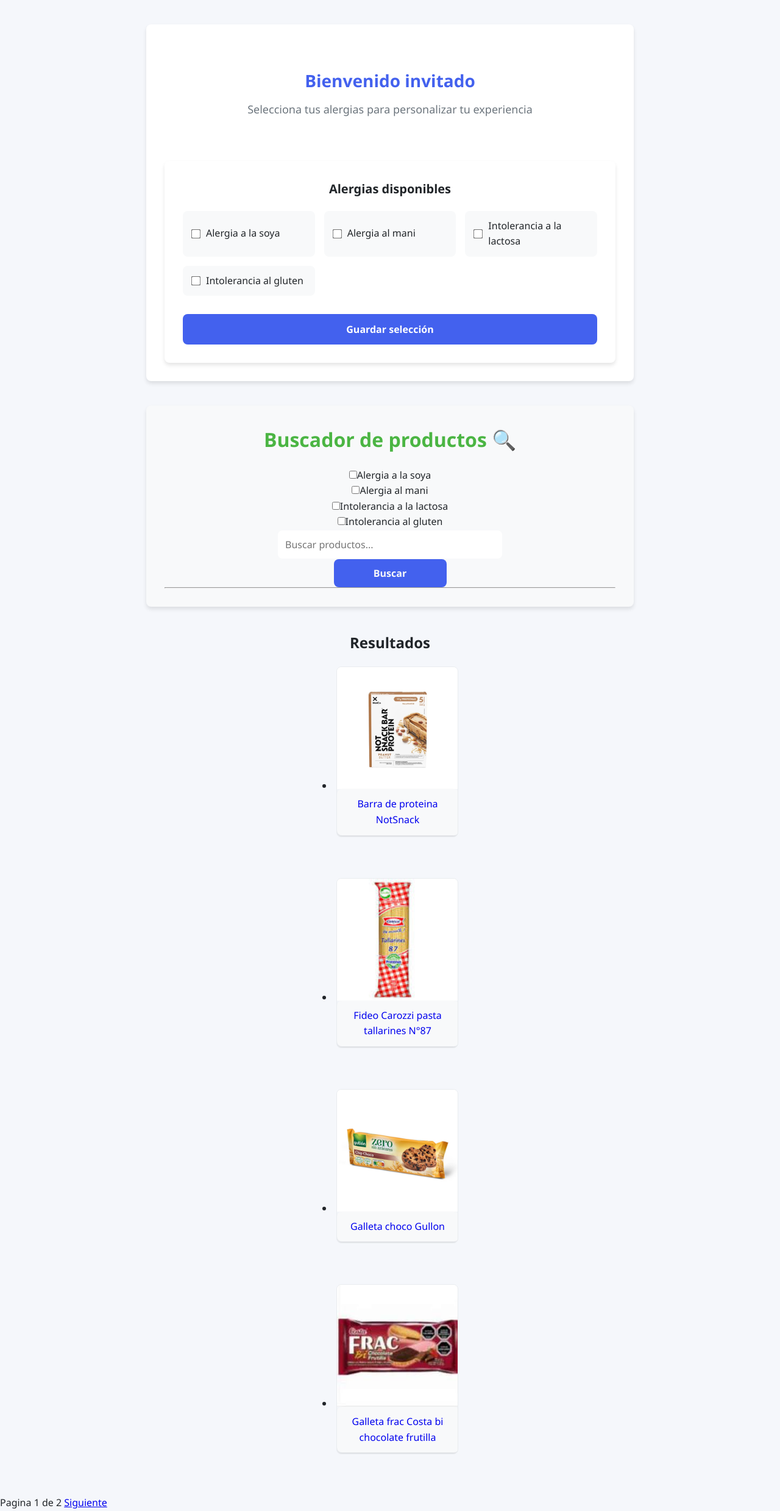
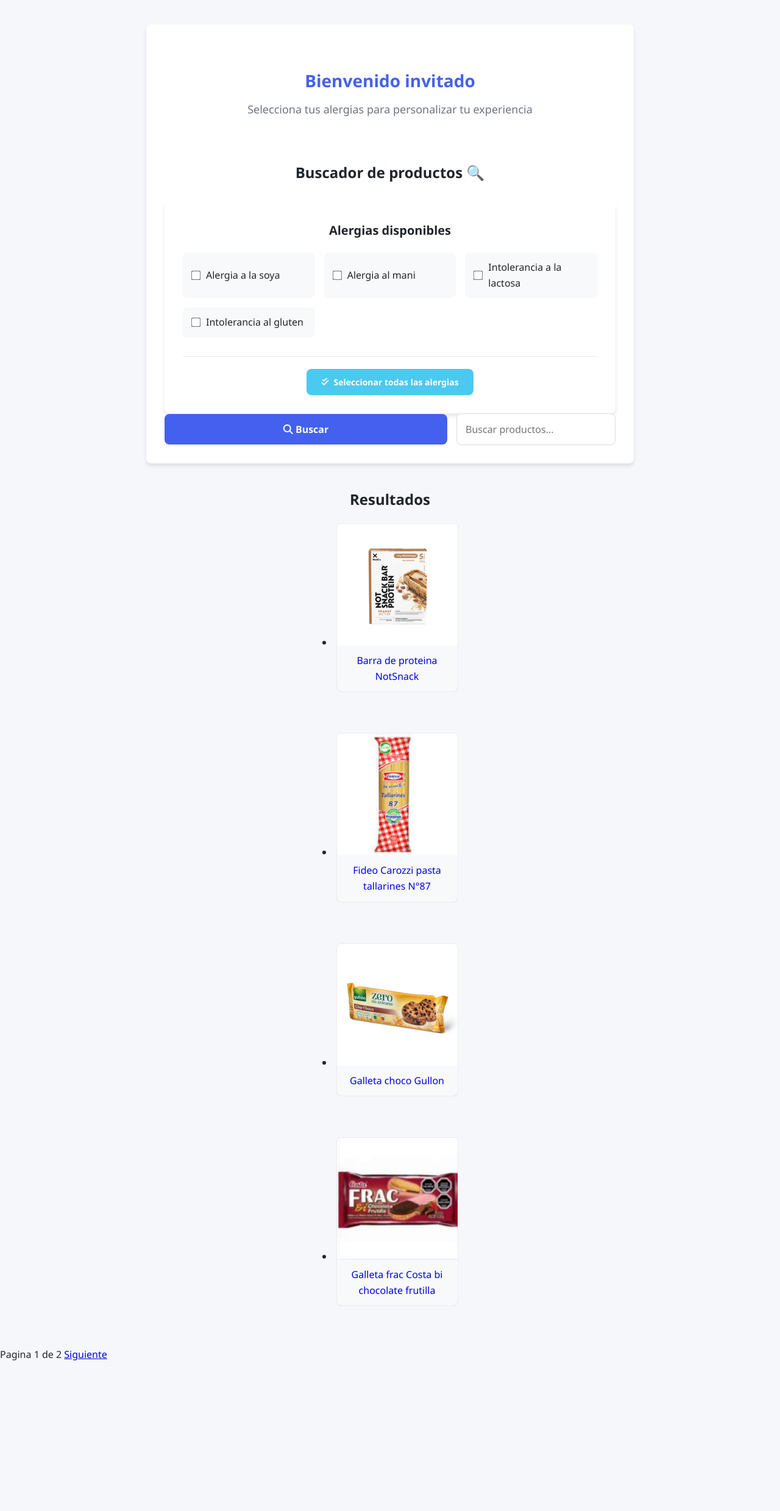
Before and after one commit to Sebo27gg/coso-de-proyecto-inicial, a Django app: page /home/ in a window 1280 px wide. Shown: the whole page at 61% size. After the commit the page ends 2231 px from the top, so only its background shows below. Run offline with Django 5.2, Linux system fonts and the light colour scheme; data comes from the database, SQL or seed files in the repository; both versions use the stored data as it was after the commit; some libraries are stand-ins or nearby versions.

Commit message:
arregle lo del doble buscador en el usuario invitado, pero no alcance a ponerlo hermoso

```diff
--- a/static/styles/home.css
+++ b/static/styles/home.css
@@ -258,132 +258,95 @@ body {
     transform: translateY(-2px);
 }
 
-        /* ===== RESPONSIVE ===== */
-        @media (max-width: 768px) {
-            .user-menu ul {
-                flex-direction: column;
+/* ===== BUSCADOR CON BOTÓN A LA IZQUIERDA ===== */
+.search-header {
+    text-align: center;
+    margin-bottom: 30px;
 }
 
-            .checkbox-grid {
-                grid-template-columns: 1fr;
+.search-header h1 {
+    font-size: 24px;
+    color: var(--dark-color);
 }
 
-            .user-header {
-                flex-direction: column;
-                text-align: center;
-            }
-
-            .user-avatar {
-                margin-right: 0;
-                margin-bottom: 15px;
-            }
-}
-.card.search-card {
-    background: var(--light-color);
-    border-radius: var(--border-radius);
-    box-shadow: var(--box-shadow);
-    padding: 30px;
-    margin: 40px auto;
-    max-width: 800px;
-    transition: var(--transition);
-}
-.card.search-card:hover {
-    box-shadow: 0 10px 20px rgba(0, 0, 0, 0.15);
-}
-.search-container {
-    h1 {color : var(--success-color);
-        text-align: center;
-    }
-    form {
-        margin-top: 20px;
-        text-align: center;
-    }
-
-}
-h2 {
-    color : var(--dark-color);
-    text-align: center;
+.search-box {
+    display: flex;
+    gap: 15px;
+    align-items: center;
 }
 
 .search-input {
-    width: 50%;
-    padding: 12px;
-    border: 1px solid var(--light-color);
+    flex: 1;
+    padding: 14px;
+    border: 1px solid #ddd;
     border-radius: var(--border-radius);
     font-size: 16px;
     transition: var(--transition);
 }
+
 .search-input:focus {
     border-color: var(--primary-color);
     outline: none;
-    box-shadow: 0 0 5px var(--accent-color);
+    box-shadow: 0 0 5px rgba(67, 97, 238, 0.3);
 }
-.search-input:hover {
-    border-color: var(--accent-color);
+
+.search-submitbtn:hover {
+    background-color: var(--secondary-color);
+    transform: translateY(-2px);
 }
-.search-submitbtn {
-    display: block;
-    width: 25%;
-    padding: 12px;
-    margin-left: 37.5%;
-    background-color: var(--primary-color);
-    color: var(--light-color);
+
+.search-submitbtn i {
+    margin-right: 8px;
+}
+
+/* ===== BOTÓN PARA SELECCIONAR ALERGIAS ===== */
+.allergies-btn-container {
+    display: flex;
+    justify-content: center;
+    margin-top: 20px;
+    padding-top: 20px;
+    border-top: 1px solid #eaeaea;
+}
+
+.allergies-select-btn {
+    display: flex;
+    align-items: center;
+    justify-content: center;
+    padding: 12px 24px;
+    background-color: var(--accent-color);
+    color: white;
     border: none;
     border-radius: var(--border-radius);
-    font-size: 16px;
+    font-size: 14px;
     font-weight: 600;
     cursor: pointer;
     transition: var(--transition);
 }
-.search-submitbtn:hover {
-    background-color: var(--secondary-color);
+
+.allergies-select-btn:hover {
+    background-color: var(--primary-color);
     transform: translateY(-2px);
 }
+
+.allergies-select-btn i {
+    margin-right: 8px;
+}
+
+/* ===== RESULTADOS DE PRODUCTOS ===== */
 .item-product {
     text-align: center;
     margin-bottom: 67px;
     margin-top: 20px;
     color: var(--dark-color);
-    .shown-item {
-       display: block;
-       border-radius: var(--border-radius);
-        margin: 0 auto;
-        margin-bottom: 2px;
-        width: 200px;
-        block-size: auto;
-        background-color: var(--light-color);
-        transition: 500ms;
-        box-shadow: var(--box-shadow);
 }
-    .shown-item:hover {
-        background-color: var(--light-success-color);
-        color: var(--dark-success-color);
-    }
-}
+
 .item-warning {
     text-align: center;
     margin-bottom: 67px;
     margin-top: 20px;
     font-family: 'Segoe UI', Tahoma, Geneva, Verdana, sans-serif;
-    .shown-item {
-       display: block;
-       border-radius: var(--border-radius);
-        margin: 0 auto;
-        margin-bottom: 2px;
-        width: 200px;
-        block-size: auto;
-        background-color: #ffeaea;
-        transition: 500ms;
-        box-shadow: var(--box-shadow);
-
-    }
-    .shown-item:hover {
-        background-color: var(--allergy-color);
-        color: white;
 }
 
-}
-/* AÑADE ESTO al CSS existente */
 .item-product a,
 .item-warning a {
     display: inline-flex;
--- a/templates/home.html
+++ b/templates/home.html
@@ -59,46 +59,55 @@
                 </ul>
             </div>
         </div>
-        {% else %} <!--unimos los formularios-->
-        <div class="card" style="display: block;">
+
+        {%endif%}
+
+    </div>
+
+    <!-- USUARIO INVITADO - ANONYMOUS -->
+<div class="container">
+    <div class="card">
+        {% if not user.is_authenticated %}
         <div class="guest-welcome">
             <h1>Bienvenido invitado</h1>
             <p>Selecciona tus alergias para personalizar tu experiencia</p>
         </div>
+        {% endif %}
 
+        <div class="search-header">
+            <h1>Buscador de productos 🔍</h1>
+        </div>
+
+        <form method="GET">
+            {% if not user.is_authenticated %}
             <div class="allergies-form">
                 <h2 class="form-title">Alergias disponibles</h2>
-                <form action="GET" action="">
                 <div class="checkbox-grid">
                     {% for allergy in allergies %}
                     <div class="checkbox-item">
-                            <input type="checkbox" id="allergy-{{ forloop.counter }}" name="allergies" value="{{ allergy.id }}">
-                            <label for="allergy-{{ forloop.counter }}">{{ allergy.name }}</label>
+                        <input type="checkbox" id="allergy-{{ allergy.id }}" name="{{ allergy.id }}"
+                               value="{{ allergy.id }}" {% if allergy.id|stringformat:"i" in request.GET %}checked{% endif %}>
+                        <label for="allergy-{{ allergy.id }}">{{ allergy.name }}</label>
                     </div>
                     {% endfor %}
                 </div>
-                    <button type="submit" class="submit-btn">Guardar selección</button>
-                </form>
+                <!-- BOTÓN CENTRADO PARA SELECCIONAR ALERGIAS -->
+                <div class="allergies-btn-container">
+                    <button type="button" class="allergies-select-btn" onclick="selectAllAllergies()">
+                        <i class="fas fa-check-double"></i> Seleccionar todas las alergias
+                    </button>
                 </div>
             </div>
-        {%endif%}
+            {% endif %}
+
+            <!-- BUSCADOR CON BOTÓN A LA IZQUIERDA -->
+            <div class="search-box">
+                <button type="submit" class="submit-btn search-submit">
+                    <i class="fas fa-search"></i> Buscar
+                </button>
+                <input type="text" class="search-input" name="search" placeholder="Buscar productos..." value="{{ search|default:'' }}">
             </div>
-    <div class="card search-card">
-        <div class="search-container">
-        <h1>Buscador de productos 🔍</h1>
-        <form method="GET">
-            {% if not user.is_authenticated%}
-                {% for allergy in allergies %}
-                <p>
-                    <label><input type="checkbox" name="{{allergy.id}}">{{allergy.name}}</label>
-                </p>
-                {% endfor %}
-            {% endif %}
-            <input type="text" class= "search-input" name="search" placeholder="Buscar productos..." value="{{ search|default:'' }}">
-            <button type="submit" class="search-submitbtn">Buscar</button>
         </form>
-
-        <hr>
     </div>
 </div>
     <h2>Resultados</h2>
```
Also changed, not shown: other parts of static/styles/home.css (+37 -7 lines), db.sqlite3. Lines whose indentation alone changed are shown as unchanged.
